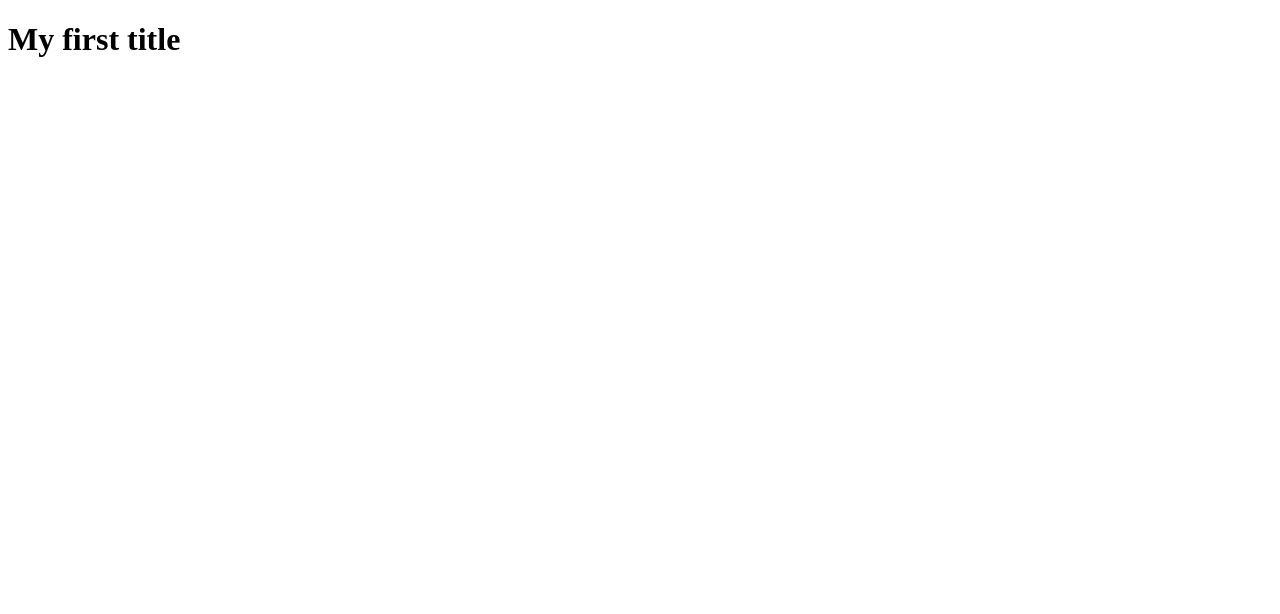
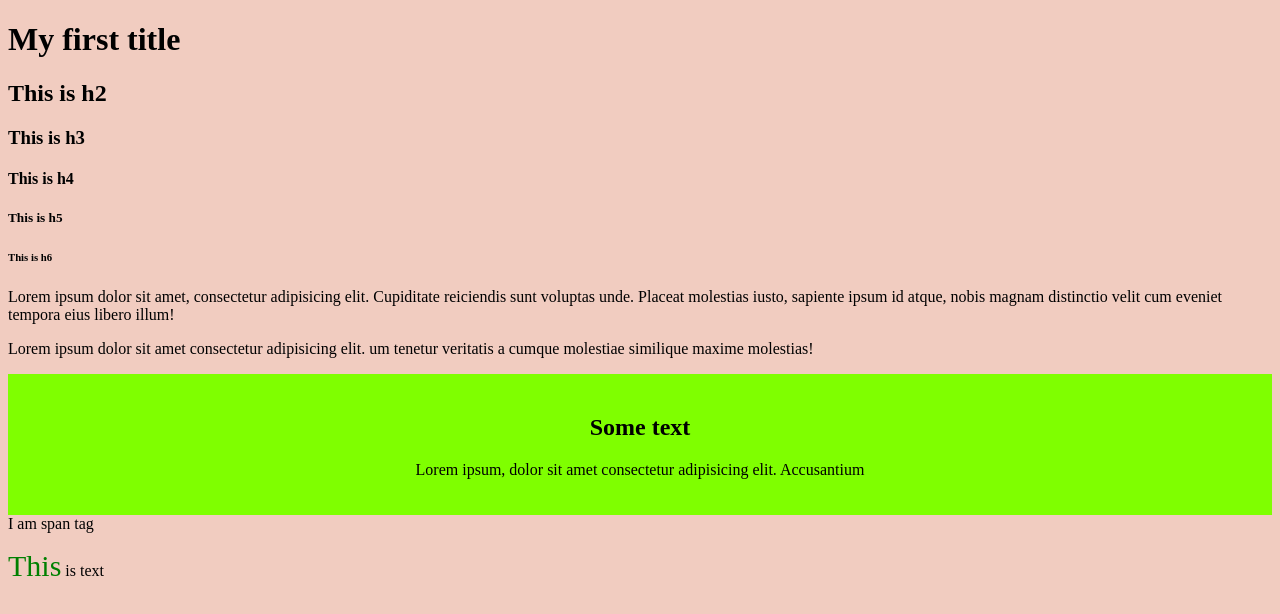
Before and after one commit to YuliiaX/repo, a plain HTML site: page index.html in a window 1280 px wide. Drawn offline with Linux system fonts and the light colour scheme.

Commit message:
added new tags

```diff
--- a/index.html
+++ b/index.html
@@ -4,8 +4,28 @@
     <meta charset="UTF-8">
     <meta name="viewport" content="width=device-width, initial-scale=1.0">
     <title>Document</title>
+    <link rel="stylesheet" href="styles.css ">
 </head>
 <body>
-    <h1>My first title</h1>
+    <h1>My first title</h1>  <!--Це головний тайтл h1-->
+    <h2>This is h2</h2>    <!--Це тайтл h2-->
+    <h3>This is h3</h3>    <!--Це тайтл h3-->
+    <h4>This is h4</h4>     <!--Це тайтл h4-->
+    <h5>This is h5</h5>     <!--Це тайтл h5-->
+    <h6>This is h6</h6>     <!--Це тайтл h6-->
+
+    <p>Lorem ipsum dolor sit amet, consectetur adipisicing elit. Cupiditate reiciendis sunt voluptas unde. Placeat molestias iusto, sapiente ipsum id atque, nobis magnam distinctio velit cum eveniet tempora eius libero illum!</p>
+        <!--Це перший абзац-->
+    <p>Lorem ipsum dolor sit amet consectetur adipisicing elit. um tenetur veritatis a cumque molestiae similique maxime molestias!</p>
+        <!--Це другий абзац-->
+    <div>
+    <h2>Some text</h2>
+    <p>Lorem ipsum, dolor sit amet consectetur adipisicing elit. Accusantium</p>
+</div>    <!-- Це тег div, в якому знаходяться тайтл h2+p-->
+
+<span>I am span tag</span>    <!--Це тег span-->
+
+<p><span class="green-color">This</span> is text</p>
+<!--Це абзац тексту, де тег span обгорнув "This" і через стилі був модифікований-->
 </body>
 </html>
--- /dev/null
+++ b/styles.css
@@ -0,0 +1,21 @@
+body {
+    background-color: rgb(241, 204, 192);
+}
+/*h1 {
+    color: white ;
+    text-align: center;
+    font-size: 58px;
+    font-family: Arial, Helvetica, sans-serif;
+}*/
+
+div {
+    /*width: 300px;*/
+    background-color: chartreuse;
+    padding: 20px;
+    text-align: center;
+}
+
+.green-color {
+    color: green;
+    font-size: 30px;
+}
```
